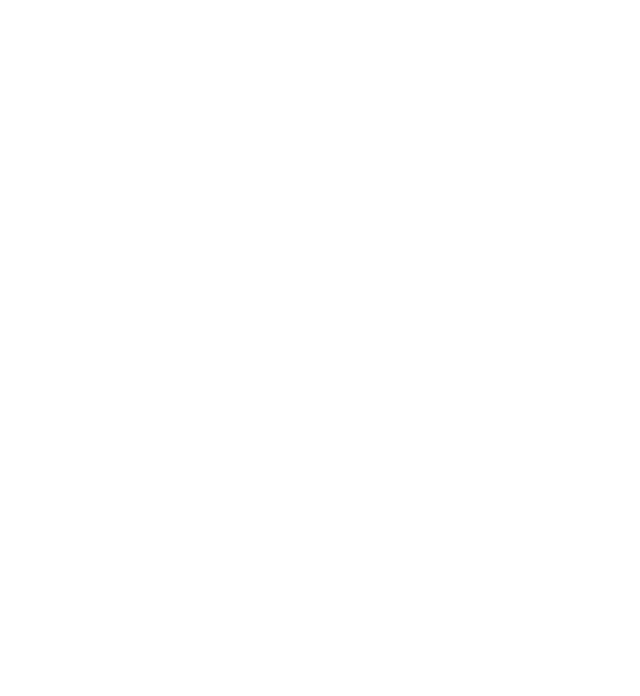
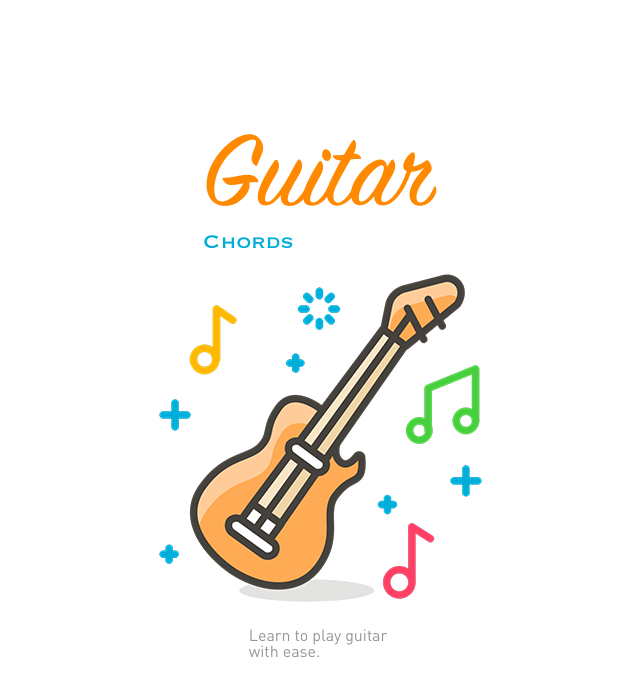
Before and after one commit to sweisz/guitar-chords, a Next.js app: page / in a window 1280 px wide. Shown: the top 696 px of the page, without its empty margins (322-962 px from the left). Built offline with nearby package versions, Linux system fonts and the light colour scheme.

Commit message:
✨ Create a Start Page in next.js - Header - SubHeader - Logo with Link - Teasertext

```diff
--- a/pages/index.tsx
+++ b/pages/index.tsx
@@ -1,15 +1,36 @@
 import Head from "next/head";
 import styles from "../styles/Home.module.css";
+import Header from "../components/Headers/Header";
+import SubHeader from "../components/Headers/SubHeader";
+import Logo from "../components/Logo/Logo";
+import Link from "next/link";
 
 export default function Home() {
   return (
     <div className={styles.container}>
       <Head>
-        <title>Create Next App</title>
+        <title>Guitar Chords</title>
         <link rel="icon" href="/favicon.ico" />
       </Head>
 
-      <main className={styles.main}></main>
+      <main className={styles.main}>
+        <div className={styles.fullHeader}>
+          <Header label="Guitar" size="big" />
+          <SubHeader label="Chords" size="small" />
+        </div>
+        <div className={styles.logo}>
+          <Link href="/skill">
+            <a>
+              <Logo size="small" />
+            </a>
+          </Link>
+        </div>
+
+        <p className={styles.introText}>
+          Learn to play guitar
+          <br /> with ease.
+        </p>
+      </main>
     </div>
   );
 }
```
